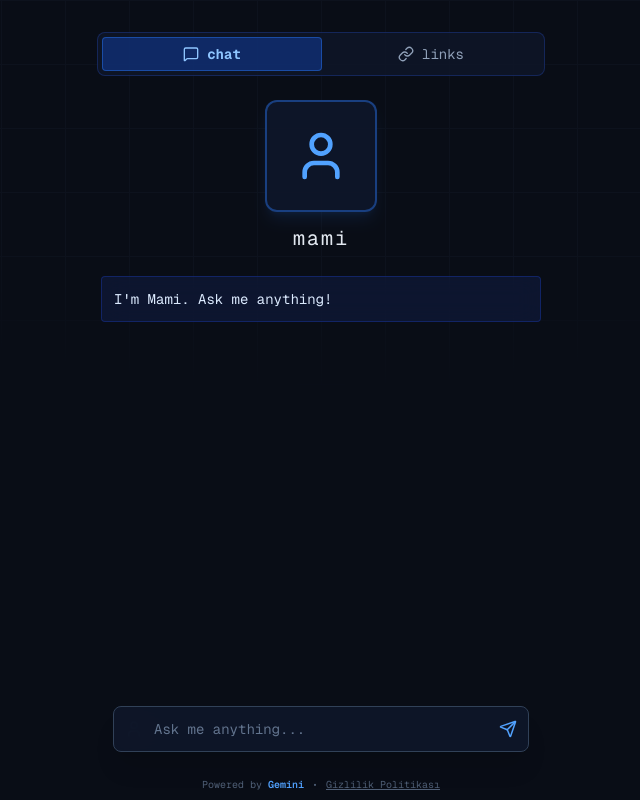
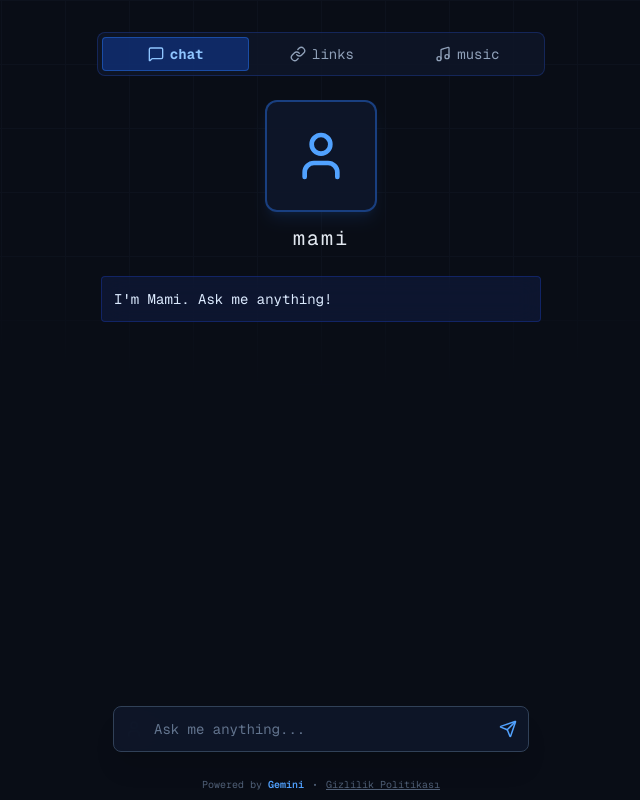
Before and after one commit to Goldcrowns/Mami, a Next.js app: page / in a window 1280 px wide. Shown: the whole page, without its empty margins (319-959 px from the left). Built offline with nearby package versions, Linux system fonts and the light colour scheme.

Commit message:
Update page.tsx

```diff
--- a/src/app/page.tsx
+++ b/src/app/page.tsx
@@ -10,7 +10,8 @@ import {
   Globe,
   Gamepad2,
   LoaderPinwheel,
-  Search
+  Search,
+  Music
 } from 'lucide-react';
 
 // TikTok SVG İkonu
@@ -65,7 +66,7 @@ const YoutubeIcon = ({ size = 18 }: { size?: number }) => (
 );
 
 export default function Home() {
-  const [tab, setTab] = useState<'chat' | 'links'>('chat');
+  const [tab, setTab] = useState<'chat' | 'links' | 'music'>('chat');
   const [input, setInput] = useState('');
   const [messages, setMessages] = useState<Array<{ role: string; text: string }>>([
     { role: 'assistant', text: "I'm Mami. Ask me anything!" },
@@ -146,7 +147,7 @@ export default function Home() {
         <div className="flex bg-[#0f172a]/80 border border-blue-900/50 rounded-lg p-1 w-full text-center">
           <button
             onClick={() => setTab('chat')}
-            className={`flex-1 py-1.5 text-sm rounded transition-all flex items-center justify-center gap-2 ${
+            className={`flex-1 py-1.5 text-xs md:text-sm rounded transition-all flex items-center justify-center gap-1.5 ${
               tab === 'chat' ? 'bg-blue-600/30 text-blue-300 font-bold border border-blue-500/40' : 'text-slate-400 hover:text-white'
             }`}
           >
@@ -154,11 +155,19 @@ export default function Home() {
           </button>
           <button
             onClick={() => setTab('links')}
-            className={`flex-1 py-1.5 text-sm rounded transition-all flex items-center justify-center gap-2 ${
+            className={`flex-1 py-1.5 text-xs md:text-sm rounded transition-all flex items-center justify-center gap-1.5 ${
               tab === 'links' ? 'bg-blue-600/30 text-blue-300 font-bold border border-blue-500/40' : 'text-slate-400 hover:text-white'
             }`}
           >
             <LinkIcon size={16} /> links
+          </button>
+          <button
+            onClick={() => setTab('music')}
+            className={`flex-1 py-1.5 text-xs md:text-sm rounded transition-all flex items-center justify-center gap-1.5 ${
+              tab === 'music' ? 'bg-blue-600/30 text-blue-300 font-bold border border-blue-500/40' : 'text-slate-400 hover:text-white'
+            }`}
+          >
+            <Music size={16} /> music
           </button>
         </div>
 
@@ -253,6 +262,30 @@ export default function Home() {
           </div>
         )}
 
+        {/* Music Tab (Spotify Embed) */}
+        {tab === 'music' && (
+          <div className="w-full space-y-4 px-1">
+            <div className="bg-slate-900/80 border border-slate-800 p-4 rounded-xl backdrop-blur-md flex flex-col gap-3">
+              <div className="flex items-center gap-2 text-slate-300 text-sm font-semibold">
+                <Music size={18} className="text-blue-400" />
+                <span>Britney Spears - Gimme More</span>
+              </div>
+              <div className="w-full rounded-xl overflow-hidden border border-slate-800">
+                <iframe
+                  style={{ borderRadius: "12px" }}
+                  src="https://open.spotify.com/embed/track/6ic8OlLUNEATToEFU3xmaH?utm_source=generator&theme=0"
+                  width="100%"
+                  height="152"
+                  frameBorder="0"
+                  allowFullScreen
+                  allow="autoplay; clipboard-write; encrypted-media; fullscreen; picture-in-picture"
+                  loading="lazy"
+                ></iframe>
+              </div>
+            </div>
+          </div>
+        )}
+
         {/* Footer */}
         <footer className="w-full fixed bottom-2 text-center text-[10px] text-slate-500/80 px-4 flex items-center justify-center gap-2 pointer-events-auto z-10">
           <span>Powered by <span className="text-blue-400 font-semibold">Gemini </span></span>
@@ -264,4 +297,4 @@ export default function Home() {
       </div>
     </main>
   );
-      }
+}
```
